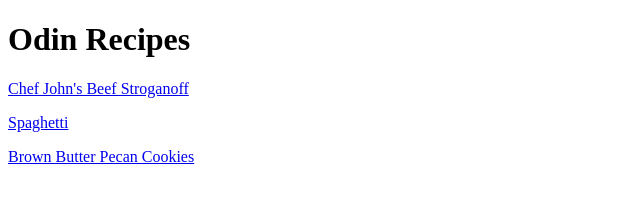
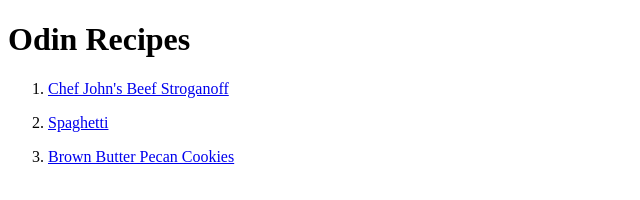
Before and after one commit to djzager1/odin-recipes, a plain HTML site: page index.html in a window 1280 px wide. Shown: the whole page, without its empty margins (0-640 px from the left). Drawn offline with Linux system fonts and the light colour scheme.

Commit message:
Update index.html with final recipe list

```diff
--- a/index.html
+++ b/index.html
@@ -7,8 +7,10 @@
 </head>
 <body>
     <h1>Odin Recipes</h1>
-    <a href="recipes/stroganoff.html">Chef John's Beef Stroganoff</a>
-    <p><a href="recipes/spaghetti.html">Spaghetti</a></p>
-    <p><a href="recipes/cookies.html">Brown Butter Pecan Cookies</a></p>
+    <ol>
+        <li><a href="recipes/stroganoff.html">Chef John's Beef Stroganoff</a></li>
+        <li><p><a href="recipes/spaghetti.html">Spaghetti</a></p></li>
+        <li><p><a href="recipes/cookies.html">Brown Butter Pecan Cookies</a></p></li>
+    </ol>
 </body>
 </html>
```
